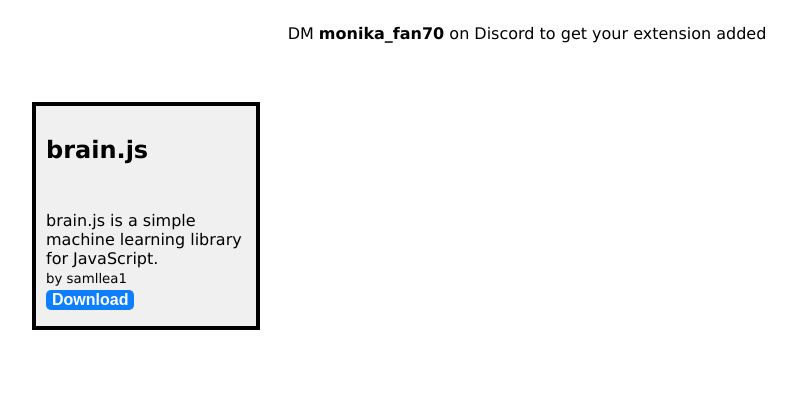
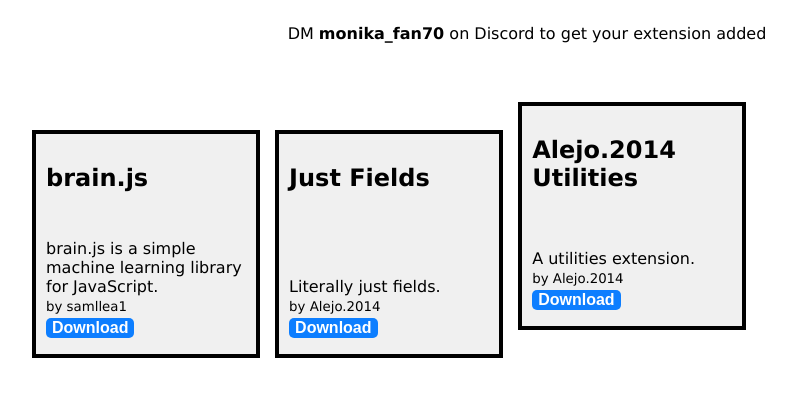
Before and after one commit to xtenshins/xtenshins.github.io, a plain HTML site: page index.html in a window 1280 px wide. Shown: the part 75-472 px from the top of the page, without its empty margins (113-909 px from the left). Drawn offline with Linux system fonts and the light colour scheme.

Commit message:
Update index.html

```diff
--- a/index.html
+++ b/index.html
@@ -41,6 +41,31 @@ brain.js is a simple machine learning library for JavaScript.
 </div>
 
 
+<div class="item">
+<h2>Just Fields</h2>
+<div class="info">
+<p>
+Literally just fields.
+<br>
+<small>by Alejo.2014</small>
+<br>
+<button><a href="Just_fields.js" download>Download</a></button>
+</div>
+</div>
+
+
+<div class="item">
+<h2>Alejo.2014 Utilities</h2>
+<div class="info">
+<p>
+A utilities extension.
+<br>
+<small>by Alejo.2014</small>
+<br>
+<button><a href="Alejo_2014_utilities.js" download>Download</a></button>
+</div>
+</div>
+
 
 </main>
 
```
